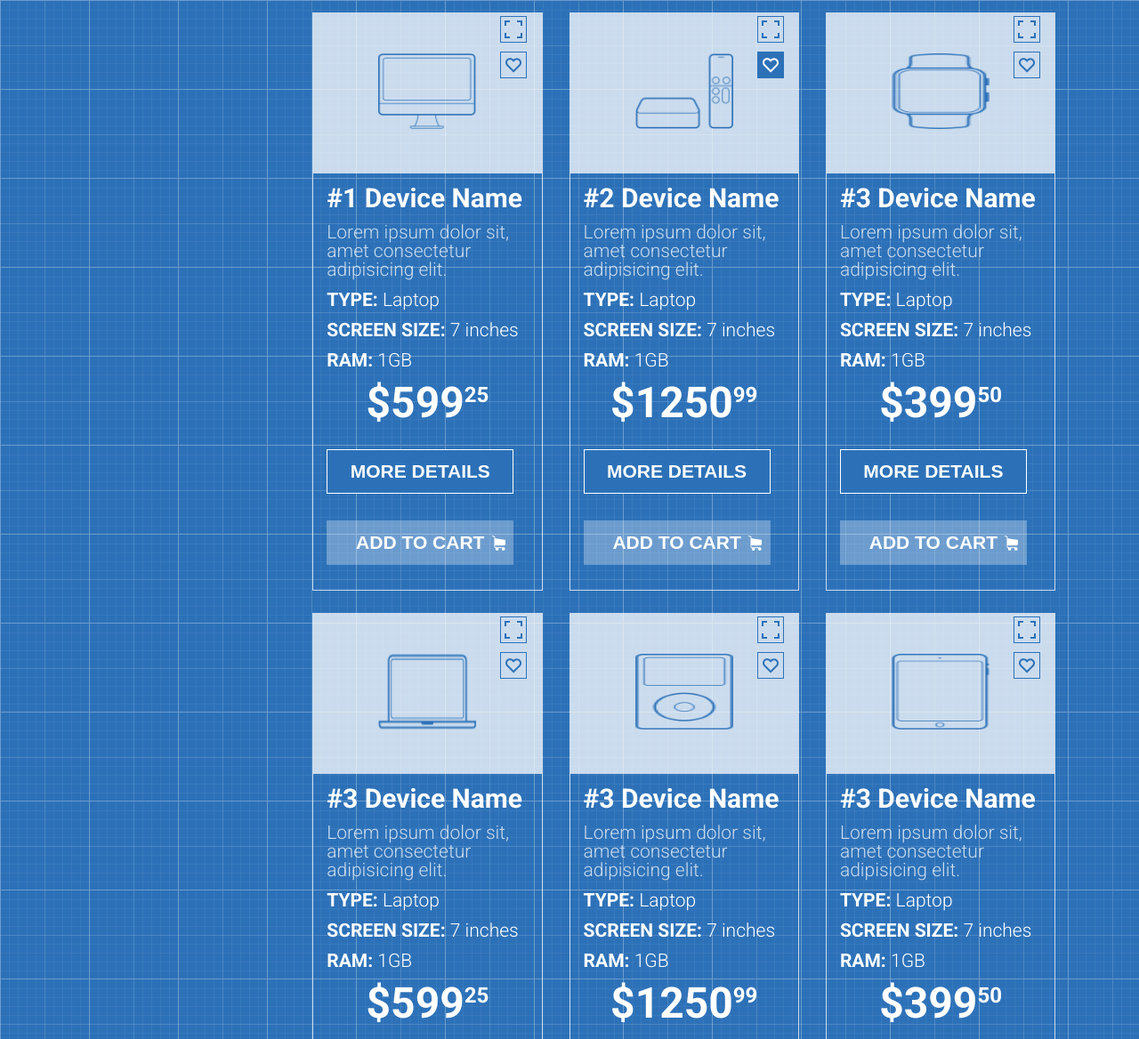
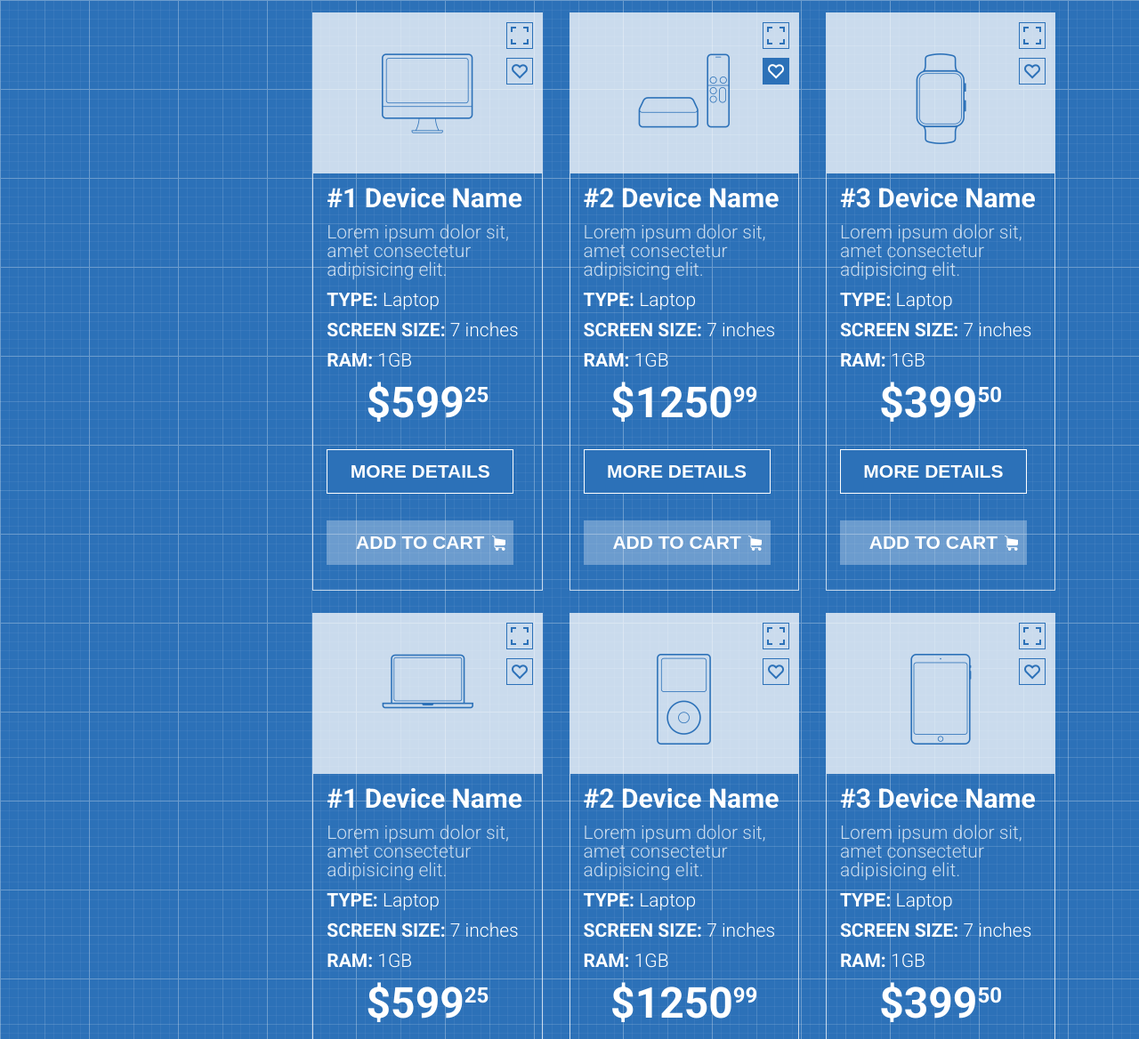
Before and after one commit to slavik1603/Logo, a plain HTML site: page index.html in a window 1280 px wide. Shown: the part 200-1368 px from the top of the page at 89% size. Drawn offline with Linux system fonts and the light colour scheme.

Commit message:
fixed image

```diff
--- a/index.html
+++ b/index.html
@@ -141,7 +141,9 @@
                         <div class="col-md-4">
                             <div class="product">
                                 <div class="product-image">
+                                    <div class="picture">
                                         <img src="Monitor.png" alt="">
+                                    </div>
                                     <div class="zoom">
 
                                     </div>
@@ -168,7 +170,9 @@
                         <div class="col-md-4">
                             <div class="product">
                                 <div class="product-image">
+                                    <div class="picture">
                                         <img src="Pult.png" alt="">
+                                    </div>
                                     <div class="zoom">
 
                                     </div>
@@ -195,7 +199,9 @@
                         <div class="col-md-4">
                             <div class="product">
                                 <div class="product-image">
+                                    <div class="picture">
                                         <img src="clock1.png" alt="">
+                                    </div>
                                     <div class="zoom">
 
                                     </div>
@@ -222,7 +228,9 @@
                         <div class="col-md-4">
                             <div class="product">
                                 <div class="product-image">
+                                    <div class="picture">
                                         <img src="Notebook.png" alt="">
+                                    </div>
                                     <div class="zoom">
 
                                     </div>
@@ -231,7 +239,7 @@
                                     </div>
                                 </div>
                                 <div class="product-body">
-                                    <div class="product-title">#3 Device Name</div>
+                                    <div class="product-title">#1 Device Name</div>
                                     <div class="product-description">Lorem ipsum dolor sit, amet consectetur adipisicing elit.</div>
                                     <div class="product-feautures">
                                         <p><span class="first-word">TYPE: </span>Laptop</p>
@@ -249,7 +257,9 @@
                         <div class="col-md-4">
                             <div class="product">
                                 <div class="product-image">
+                                    <div class="picture">
                                         <img src="Ipod.png" alt="">
+                                    </div>
                                     <div class="zoom">
 
                                     </div>
@@ -258,7 +268,7 @@
                                     </div>
                                 </div>
                                 <div class="product-body">
-                                    <div class="product-title">#3 Device Name</div>
+                                    <div class="product-title">#2 Device Name</div>
                                     <div class="product-description">Lorem ipsum dolor sit, amet consectetur adipisicing elit.</div>
                                     <div class="product-feautures">
                                         <p><span class="first-word">TYPE: </span>Laptop</p>
@@ -276,7 +286,9 @@
                         <div class="col-md-4">
                             <div class="product">
                                 <div class="product-image">
+                                    <div class="picture">
                                         <img src="Phone.png" alt="">
+                                    </div>
                                     <div class="zoom">
 
                                     </div>
@@ -303,7 +315,9 @@
                         <div class="col-md-4">
                             <div class="product">
                                 <div class="product-image">
+                                    <div class="picture">
                                         <img src="Phone.png" alt="">
+                                    </div>
                                     <div class="zoom">
 
                                     </div>
@@ -312,7 +326,7 @@
                                     </div>
                                 </div>
                                 <div class="product-body">
-                                    <div class="product-title">#3 Device Name</div>
+                                    <div class="product-title">#1 Device Name</div>
                                     <div class="product-description">Lorem ipsum dolor sit, amet consectetur adipisicing elit.</div>
                                     <div class="product-feautures">
                                         <p><span class="first-word">TYPE: </span>Laptop</p>
@@ -330,7 +344,9 @@
                         <div class="col-md-4">
                             <div class="product">
                                 <div class="product-image">
+                                    <div class="picture">
                                         <img src="Pult.png" alt="">
+                                    </div>
                                     <div class="zoom">
 
                                     </div>
@@ -339,7 +355,7 @@
                                     </div>
                                 </div>
                                 <div class="product-body">
-                                    <div class="product-title">#3 Device Name</div>
+                                    <div class="product-title">#2 Device Name</div>
                                     <div class="product-description">Lorem ipsum dolor sit, amet consectetur adipisicing elit.</div>
                                     <div class="product-feautures">
                                         <p><span class="first-word">TYPE: </span>Laptop</p>
@@ -357,7 +373,9 @@
                         <div class="col-md-4">
                             <div class="product">
                                 <div class="product-image">
+                                    <div class="picture">
                                         <img src="clock1.png" alt="">
+                                    </div>
                                     <div class="zoom">
 
                                     </div>
--- a/style.css
+++ b/style.css
@@ -295,10 +295,8 @@ li {
     text-align: center;
     position: relative;
 }
-.product-image img {
-    width: 110px;
-    height: 130px;
-    padding-top: 45px;
+.picture {
+    padding: 45px;
 }
 
 .zoom, .like, .like2 {
@@ -306,22 +304,24 @@ li {
     width: 30px;
     height: 30px;
     border: 1px solid #2c71b8;
-
+    position: absolute;
 }
-.product-image > .zoom {
+.zoom {
     position: absolute;
-    margin-left: 210px;
-    margin-top: -130px;
+    right: 10px;
+    top: 10px;
 }
-.product-image > .like {
+.like {
+    margin-top: 10px;
     position: absolute;
-    margin-left: 210px;
-    margin-top: -90px;
+    right: 10px;
+    top: 40px;
 }
-.product-image > .like2 {
+.like2 {
+    margin-top: 10px;
     position: absolute;
-    margin-left: 210px;
-    margin-top: -90px;
+    right: 10px;
+    top: 40px;
 }
 .like {
     background-image: url(like_b.png);
```
Lines whose indentation alone changed are shown as unchanged.
